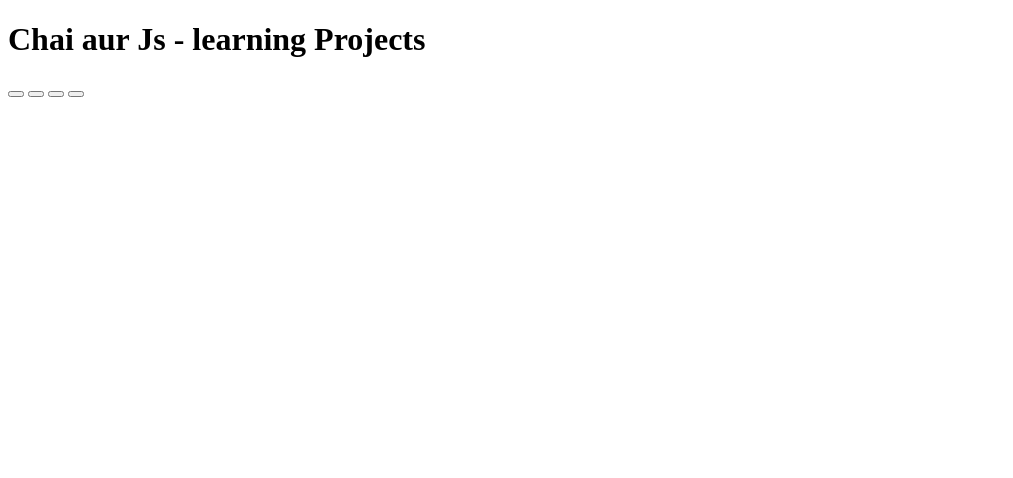
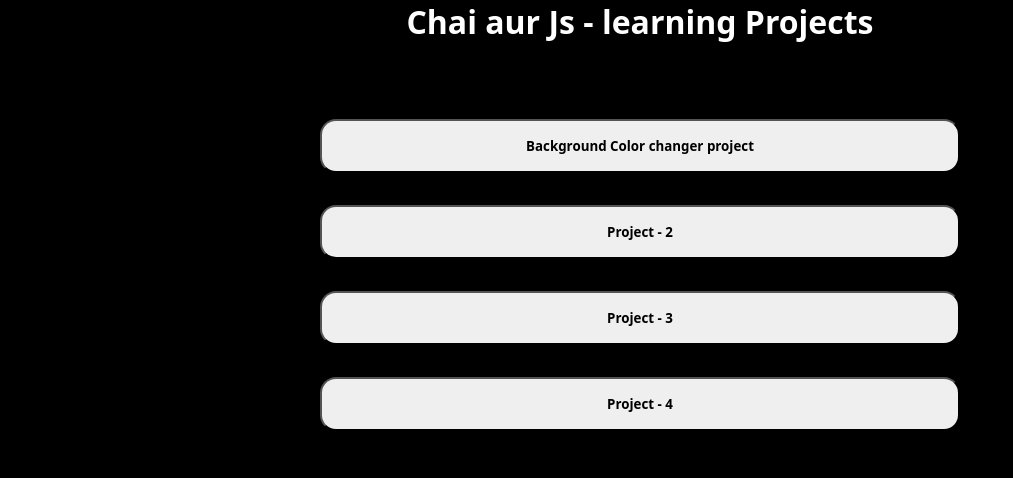
Before and after one commit to cherish-vuppala/Javascript, a plain HTML site: page projects/index.html in a window 1280 px wide. Shown: the whole page, without its empty margins (0-1013 px from the left). Drawn offline with Linux system fonts and the light colour scheme.

Commit message:
add project-1.css to project-1.html

```diff
--- a/projects/index.html
+++ b/projects/index.html
@@ -1,23 +1,26 @@
 <!DOCTYPE html>
 <html lang="en">
   <head>
-    <meta charset="UTF-8">
-    <meta name="viewport" content="width=device-width, initial-scale=1.0">
+    <meta charset="UTF-8" />
+    <meta name="viewport" content="width=device-width, initial-scale=1.0" />
     <title>Home Page</title>
+    <link rel="stylesheet" href="style.css" />
   </head>
   <body>
     <h1>Chai aur Js - learning Projects</h1>
+    <div class="projects">
       <button id="project-1">
-    <a href="Project-1.html" target="_blank"></a>
+        <a href="Project-1.html" target="_blank">Background Color changer project</a>
       </button>
       <button id="project-2">
-    <a href="Project-2.html" target="_blank"></a>
+        <a href="Project-2.html" target="_blank">Project - 2</a>
       </button>
       <button id="project-3">
-    <a href="Project-3.html" target="_blank"></a>
+        <a href="Project-3.html" target="_blank">Project - 3</a>
       </button>
       <button id="project-4">
-    <a href="Project-4.html" target="_blank"></a>
+        <a href="Project-4.html" target="_blank">Project - 4</a>
       </button>
+    </div>
   </body>
 </html>
--- /dev/null
+++ b/projects/project1.css
@@ -0,0 +1,34 @@
+* {
+  margin: 0;
+  padding: 0;
+  font-family: system-ui, -apple-system, BlinkMacSystemFont, "Segoe UI", Roboto,
+    Oxygen, Ubuntu, Cantarell, "Open Sans", "Helvetica Neue", sans-serif;
+}
+body {
+  height: 100vh;
+  width: 100%;
+}
+h1 {
+  text-align: center;
+  margin-bottom: 2rem;
+}
+.colors {
+  display: flex;
+  align-items: center;
+  justify-content: center;
+  width: 100%;
+  gap: 2rem;
+}
+.color {
+  height: 100px;
+  width: 100px;
+}
+#red {
+  background-color: red;
+}
+#green {
+  background-color: green;
+}
+#blue {
+  background-color: blue;
+}
--- /dev/null
+++ b/projects/style.css
@@ -0,0 +1,42 @@
+* {
+  margin: 0;
+  padding: 0;
+  font-family: system-ui, -apple-system, BlinkMacSystemFont, "Segoe UI", Roboto,
+    Oxygen, Ubuntu, Cantarell, "Open Sans", "Helvetica Neue", sans-serif;
+  box-sizing: border-box;
+}
+h1 {
+  color: white;
+  margin-bottom: 2rem;
+  text-align: center;
+}
+body {
+  height: 100vh;
+  width: 100%;
+  background-color: black;
+}
+
+.projects {
+  height: 50%;
+  display: flex;
+  align-items: center;
+  justify-content: center;
+  flex-direction: column;
+  gap: 2rem;
+}
+
+button {
+    width: 50%;
+    padding: 1rem 2rem;
+    border-radius: 1rem;
+}
+
+button:hover {
+    cursor: pointer;
+}
+
+button > a {
+    text-decoration: none;
+    color: black;
+    font-weight: 600;
+}
```
Also changed, not shown: projects/Project-1.html (+10 -41 lines). Lines whose indentation alone changed are shown as unchanged.
